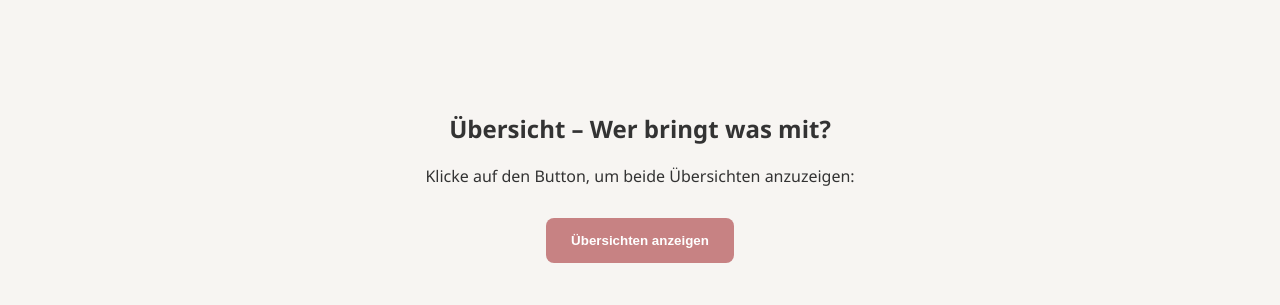
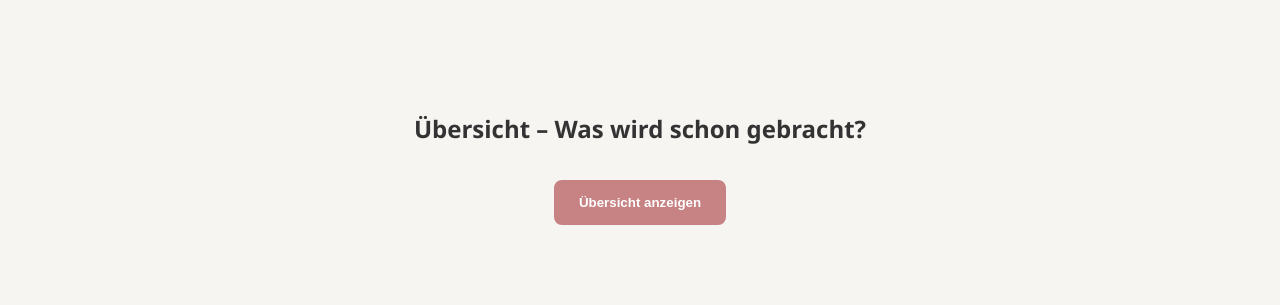
Before and after one commit to ZwoEinsRisiko/hochzeit, a plain HTML site: page index.html in a window 1280 px wide. Shown: the part 421-726 px from the top of the page. Drawn offline with Linux system fonts and the light colour scheme.

Commit message:
Update index.html

```diff
--- a/index.html
+++ b/index.html
@@ -57,7 +57,6 @@
       max-width: 900px;
       margin-left: auto;
       margin-right: auto;
-      display: flex;
       gap: 20px;
       justify-content: center;
       text-align: left;
@@ -117,9 +116,8 @@
   </section>
 
   <section>
-    <h2>Übersicht – Wer bringt was mit?</h2>
-    <p>Klicke auf den Button, um beide Übersichten anzuzeigen:</p>
-    <button class="btn" id="showTablesBtn">Übersichten anzeigen</button>
+    <h2>Übersicht – Was wird schon gebracht?</h2>
+    <button class="btn" id="showTablesBtn">Übersicht anzeigen</button>
 
     <div id="tables-container">
       <div class="table-wrapper">
```
